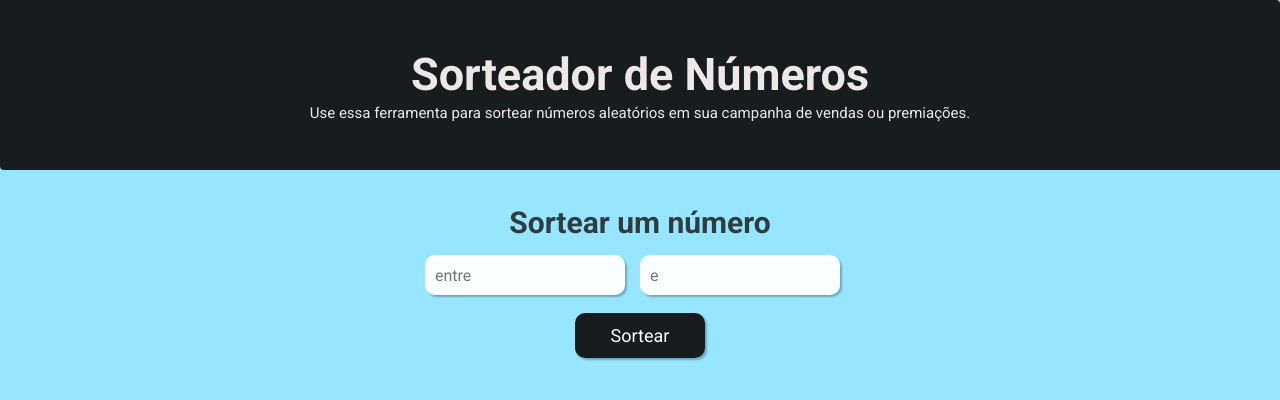
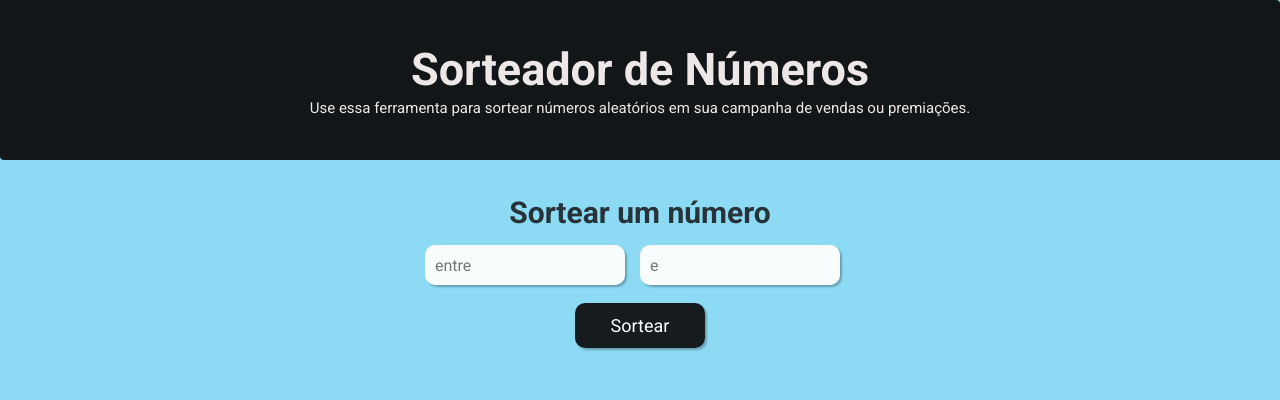
Before and after one commit to filipemotaa/Sorteador-de-Numeros, a plain HTML site: page index.html in a window 1280 px wide. Drawn offline with Linux system fonts and the light colour scheme.

Commit message:
atualizações

```diff
--- a/style.css
+++ b/style.css
@@ -17,15 +17,15 @@
 }
 
 body {
-    background-color: #98E5FF;;
+    background-color: #8cdaf4;;
 }
 
 .caixa-dado {
-    background-color: #0e0e0fee;
+    background-color: #0e0e0ff5;
     display: flex;
     justify-content: center;
     width: 100%;
-    height: 170px;
+    height: 160px;
     border-radius: 0 4px;
 }
 
@@ -44,7 +44,7 @@ h1 {
 }
 
 .texto-subtitulo {
-    color: rgba(20, 20, 20, 0.804);
+    color: rgba(20, 20, 20, 0.844);
     display: flex;
     justify-content: center;
 }
```
